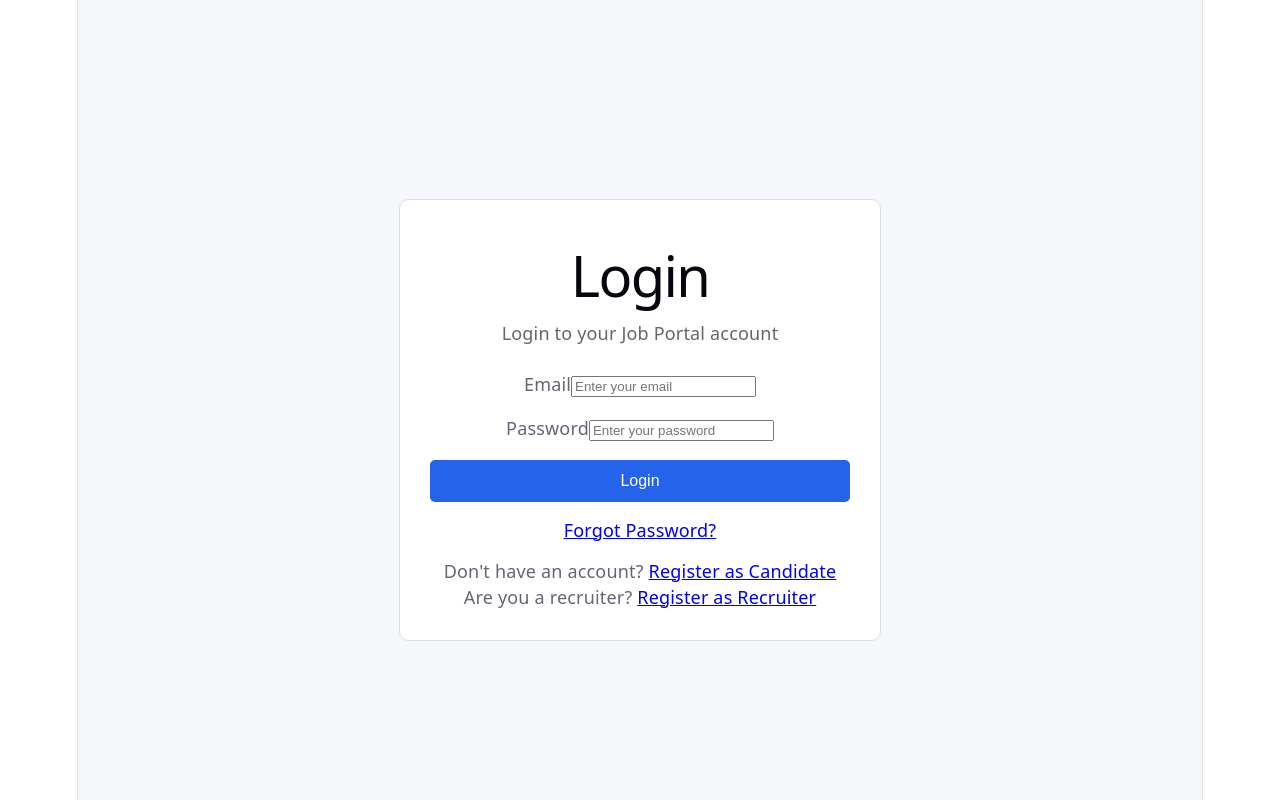
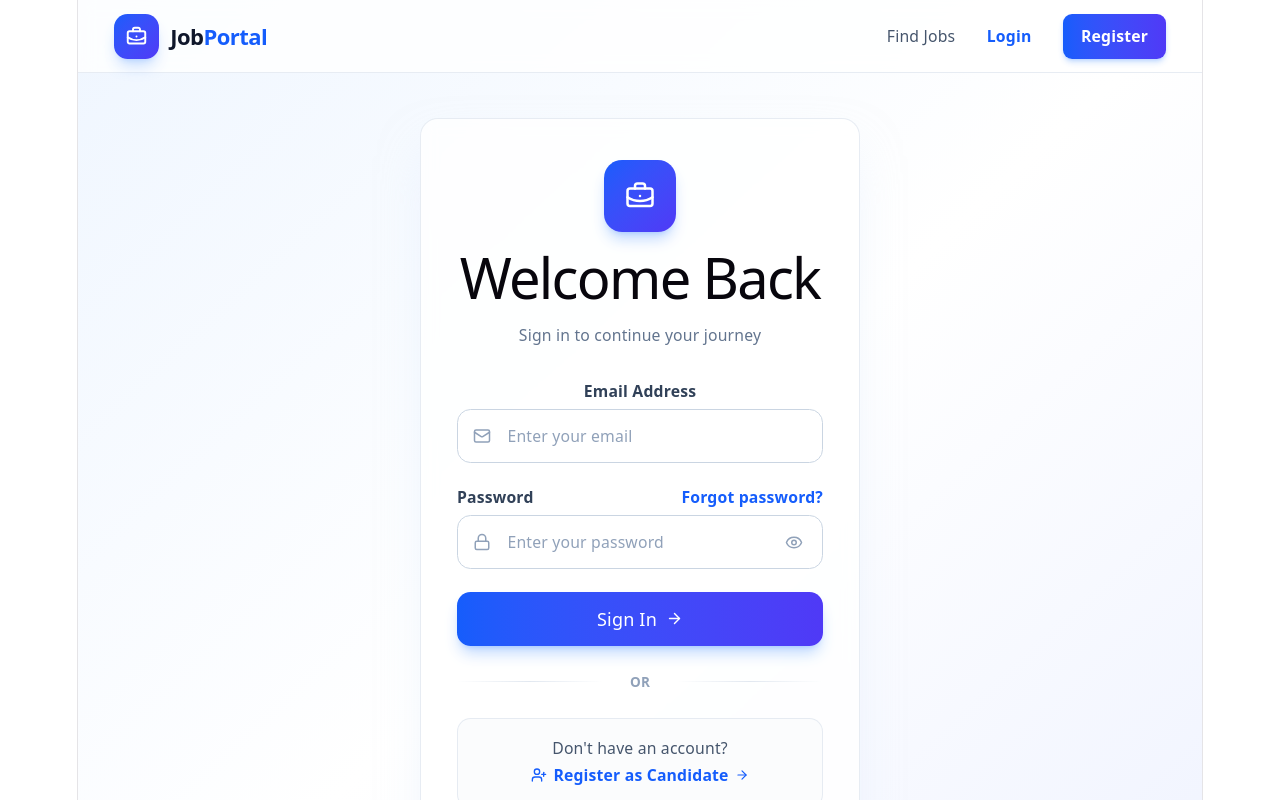
Before and after one commit to kiran-mankani/job-portal-frontend, a React app: page / in a window 1280 px wide. Shown: the top 800 px of the page. Built offline with nearby package versions, Linux system fonts and the light colour scheme; the HTML template or start-up script is replaced by a standard one.

Commit message:
change text

```diff
--- a/package.json
+++ b/package.json
@@ -11,6 +11,7 @@
   },
   "dependencies": {
     "@reduxjs/toolkit": "^2.12.0",
+    "@tailwindcss/vite": "^4.3.3",
     "axios": "^1.20.0",
     "lucide-react": "^1.39.0",
     "react": "^19.2.8",
@@ -19,6 +20,7 @@
     "react-hot-toast": "^2.6.0",
     "react-redux": "^9.3.0",
     "react-router-dom": "^7.18.3",
+    "tailwindcss": "^4.3.3",
     "zustand": "^5.0.15"
   },
   "devDependencies": {
--- a/src/index.css
+++ b/src/index.css
@@ -1,4 +1,50 @@
+@import "tailwindcss";
+
 :root {
+  --text: #6b6375;
+  --text-h: #08060d;
+  --bg: #fff;
+  --border: #e5e4e7;
+  --code-bg: #f4f3ec;
+  --accent: #aa3bff;
+  --accent-bg: rgba(170, 59, 255, 0.1);
+  --accent-border: rgba(170, 59, 255, 0.5);
+  --social-bg: rgba(244, 243, 236, 0.5);
+
+  --shadow:
+    rgba(0, 0, 0, 0.1) 0 10px 15px -3px,
+    rgba(0, 0, 0, 0.05) 0 4px 6px -2px;
+
+  --sans: system-ui, "Segoe UI", Roboto, sans-serif;
+  --heading: system-ui, "Segoe UI", Roboto, sans-serif;
+  --mono: ui-monospace, Consolas, monospace;
+
+  font: 18px/145% var(--sans);
+  letter-spacing: 0.18px;
+  color-scheme: light dark;
+  color: var(--text);
+  background: var(--bg);
+  font-synthesis: none;
+  text-rendering: optimizeLegibility;
+  -webkit-font-smoothing: antialiased;
+  -moz-osx-font-smoothing: grayscale;
+}
+
+body {
+  margin: 0;
+}
+
+#root {
+  width: 1126px;
+  max-width: 100%;
+  margin: 0 auto;
+  text-align: center;
+  border-inline: 1px solid var(--border);
+  min-height: 100svh;
+  display: flex;
+  flex-direction: column;
+  box-sizing: border-box;
+}:root {
   --text: #6b6375;
   --text-h: #08060d;
   --bg: #fff;
--- a/src/pages/auth/Login.jsx
+++ b/src/pages/auth/Login.jsx
@@ -1,6 +1,16 @@
 import { useState } from "react";
 import { Link, useNavigate } from "react-router-dom";
 import { useDispatch, useSelector } from "react-redux";
+import {
+  Eye,
+  EyeOff,
+  Mail,
+  Lock,
+  BriefcaseBusiness,
+  ArrowRight,
+  UserPlus,
+  Building2,
+} from "lucide-react";
 
 import {
   loginUser,
@@ -11,9 +21,9 @@ function Login() {
   const navigate = useNavigate();
   const dispatch = useDispatch();
 
-  const { loading, error } = useSelector(
-    (state) => state.auth
-  );
+  const { loading, error } = useSelector((state) => state.auth);
+
+  const [showPassword, setShowPassword] = useState(false);
 
   const [formData, setFormData] = useState({
     email: "",
@@ -26,7 +36,6 @@ function Login() {
       [e.target.name]: e.target.value,
     });
 
-    // Old error clear
     if (error) {
       dispatch(clearAuthError());
     }
@@ -40,7 +49,6 @@ function Login() {
     if (loginUser.fulfilled.match(result)) {
       const user = result.payload.user;
 
-      // Redirect according to role
       if (user?.role === "recruiter") {
         navigate("/recruiter/dashboard");
       } else if (user?.role === "admin") {
@@ -52,133 +60,243 @@ function Login() {
   };
 
   return (
-    <div style={styles.container}>
-      <div style={styles.card}>
-        <h1>Login</h1>
+    <div className="min-h-screen bg-gradient-to-br from-blue-50 via-white to-indigo-50">
+      {/* ================= NAVBAR ================= */}
+      <header className="border-b border-slate-200/80 bg-white/80 backdrop-blur-sm">
+        <div className="mx-auto flex h-[72px] max-w-7xl items-center justify-between px-4 sm:px-6 lg:px-8">
+          {/* Logo */}
+          <Link
+            to="/"
+            className="group flex items-center gap-2.5"
+          >
+            <div className="flex h-10 w-10 items-center justify-center rounded-xl bg-gradient-to-br from-blue-600 to-indigo-600 text-white shadow-lg shadow-blue-500/25 transition group-hover:shadow-blue-500/40">
+              <BriefcaseBusiness size={21} strokeWidth={2.2} />
+            </div>
 
-        <p style={styles.subtitle}>
-          Login to your Job Portal account
+            <span className="text-[22px] font-bold tracking-tight text-slate-900">
+              Job<span className="text-blue-600">Portal</span>
+            </span>
+          </Link>
+
+          {/* Navigation */}
+          <nav className="flex items-center gap-3 sm:gap-7">
+            <Link
+              to="/jobs"
+              className="hidden text-sm font-medium text-slate-600 transition hover:text-blue-600 sm:block"
+            >
+              Find Jobs
+            </Link>
+
+            <Link
+              to="/login"
+              className="text-sm font-semibold text-blue-600"
+            >
+              Login
+            </Link>
+
+            <Link
+              to="/register"
+              className="rounded-lg bg-gradient-to-r from-blue-600 to-indigo-600 px-4 py-2.5 text-sm font-semibold text-white shadow-md shadow-blue-500/25 transition hover:shadow-blue-500/35 hover:scale-[1.02]"
+            >
+              Register
+            </Link>
+          </nav>
+        </div>
+      </header>
+
+      {/* ================= MAIN ================= */}
+      <main className="flex min-h-[calc(100vh-72px)] items-center justify-center px-4 py-8 sm:py-10">
+        <div className="w-full max-w-[440px]">
+          {/* ================= LOGIN CARD ================= */}
+          <div className="rounded-2xl border border-slate-200/80 bg-white/80 backdrop-blur-sm px-6 py-8 shadow-2xl shadow-blue-100/50 sm:px-8 sm:py-9 transition-all duration-300 hover:shadow-blue-200/40">
+
+            {/* Heading */}
+            <div className="mb-7 text-center">
+              <div className="mx-auto mb-4 flex h-16 w-16 items-center justify-center rounded-2xl bg-gradient-to-br from-blue-600 to-indigo-600 text-white shadow-lg shadow-blue-500/30">
+                <BriefcaseBusiness size={30} strokeWidth={2} />
+              </div>
+
+              <h1 className="text-[30px] font-bold tracking-tight text-slate-900 sm:text-[32px]">
+                Welcome Back
+              </h1>
+
+              <p className="mt-1.5 text-sm leading-6 text-slate-500">
+                Sign in to continue your journey
               </p>
+            </div>
 
+            {/* ================= ERROR ================= */}
             {error && (
-          <div style={styles.error}>
+              <div className="mb-5 flex items-start gap-2 rounded-xl border border-red-200 bg-red-50/80 px-4 py-3 text-sm font-medium leading-5 text-red-600 backdrop-blur-sm">
+                <span className="text-red-400 mt-0.5">⚠️</span>
                 {error}
               </div>
             )}
 
-        <form onSubmit={handleSubmit}>
-          <div style={styles.field}>
-            <label>Email</label>
+            {/* ================= FORM ================= */}
+            <form onSubmit={handleSubmit} className="space-y-5">
+
+              {/* Email */}
+              <div>
+                <label
+                  htmlFor="email"
+                  className="mb-1.5 block text-sm font-semibold text-slate-700"
+                >
+                  Email Address
+                </label>
+
+                <div className="relative group">
+                  <Mail
+                    size={18}
+                    strokeWidth={2}
+                    className="absolute left-3.5 top-1/2 -translate-y-1/2 text-slate-400 transition group-hover:text-blue-500"
+                  />
 
                   <input
+                    id="email"
                     type="email"
                     name="email"
                     value={formData.email}
                     onChange={handleChange}
                     placeholder="Enter your email"
                     required
+                    autoComplete="email"
+                    className="h-12 w-full rounded-xl border border-slate-300 bg-white/50 pl-11 pr-4 text-sm text-slate-900 outline-none transition placeholder:text-slate-400 hover:border-slate-400 focus:border-blue-500 focus:ring-4 focus:ring-blue-500/10 focus:bg-white"
                   />
                 </div>
+              </div>
 
-          <div style={styles.field}>
-            <label>Password</label>
+              {/* Password */}
+              <div>
+                <div className="mb-1.5 flex items-center justify-between">
+                  <label
+                    htmlFor="password"
+                    className="block text-sm font-semibold text-slate-700"
+                  >
+                    Password
+                  </label>
+
+                  <Link
+                    to="/forgot-password"
+                    className="text-sm font-semibold text-blue-600 transition hover:text-blue-700 hover:underline"
+                  >
+                    Forgot password?
+                  </Link>
+                </div>
+
+                <div className="relative group">
+                  <Lock
+                    size={18}
+                    strokeWidth={2}
+                    className="absolute left-3.5 top-1/2 -translate-y-1/2 text-slate-400 transition group-hover:text-blue-500"
+                  />
 
                   <input
-              type="password"
+                    id="password"
+                    type={showPassword ? "text" : "password"}
                     name="password"
                     value={formData.password}
                     onChange={handleChange}
                     placeholder="Enter your password"
                     required
+                    autoComplete="current-password"
+                    className="h-12 w-full rounded-xl border border-slate-300 bg-white/50 pl-11 pr-12 text-sm text-slate-900 outline-none transition placeholder:text-slate-400 hover:border-slate-400 focus:border-blue-500 focus:ring-4 focus:ring-blue-500/10 focus:bg-white"
                   />
+
+                  <button
+                    type="button"
+                    onClick={() => setShowPassword(!showPassword)}
+                    className="absolute right-3.5 top-1/2 -translate-y-1/2 rounded-md p-1 text-slate-400 transition hover:bg-slate-100 hover:text-slate-600"
+                    aria-label={
+                      showPassword
+                        ? "Hide password"
+                        : "Show password"
+                    }
+                  >
+                    {showPassword ? (
+                      <EyeOff size={18} />
+                    ) : (
+                      <Eye size={18} />
+                    )}
+                  </button>
+                </div>
               </div>
 
+              {/* ================= SIGN IN BUTTON (ENHANCED) ================= */}
               <button
                 type="submit"
                 disabled={loading}
-            style={{
-              ...styles.button,
-              opacity: loading ? 0.7 : 1,
-            }}
+                className="h-12 w-full rounded-xl bg-gradient-to-r from-blue-600 to-indigo-600 text-white shadow-lg shadow-blue-500/30 transition-all hover:shadow-blue-500/40 hover:scale-[1.02] active:scale-[0.98] focus:outline-none focus:ring-4 focus:ring-blue-500/20 disabled:cursor-not-allowed disabled:opacity-60 disabled:hover:scale-100"
               >
-            {loading ? "Logging in..." : "Login"}
+                <span className="flex items-center justify-center">
+                  {loading ? (
+                    <>
+                      <span className="mr-2 h-4 w-4 animate-spin rounded-full border-2 border-white border-t-transparent" />
+                      Logging in...
+                    </>
+                  ) : (
+                    <>
+                      Sign In
+                      <ArrowRight
+                        size={17}
+                        className="ml-2 transition group-hover:translate-x-1"
+                      />
+                    </>
+                  )}
+                </span>
               </button>
             </form>
 
-        <div style={styles.links}>
-          <Link to="/forgot-password">
-            Forgot Password?
+            {/* ================= DIVIDER (ENHANCED) ================= */}
+            <div className="my-6 flex items-center gap-4">
+              <div className="h-px flex-1 bg-gradient-to-r from-transparent via-slate-200 to-transparent" />
+              <span className="bg-white px-2 text-xs font-semibold text-slate-400">
+                OR
+              </span>
+              <div className="h-px flex-1 bg-gradient-to-r from-transparent via-slate-200 to-transparent" />
+            </div>
+
+            {/* ================= CANDIDATE REGISTER (ENHANCED WITH ICON) ================= */}
+            <div className="group rounded-xl border border-slate-200/80 bg-slate-50/50 px-4 py-4 text-center transition hover:border-blue-200 hover:bg-blue-50/30">
+              <p className="text-sm text-slate-600">
+                Don't have an account?
+              </p>
+
+              <Link
+                to="/register"
+                className="mt-1 inline-flex items-center gap-1.5 text-sm font-semibold text-blue-600 transition group-hover:text-blue-700"
+              >
+                <UserPlus size={16} className="transition group-hover:scale-110" />
+                Register as Candidate
+                <ArrowRight size={14} className="transition group-hover:translate-x-0.5" />
               </Link>
             </div>
 
-        <p>
-          Don't have an account?{" "}
-          <Link to="/register">
-            Register as Candidate
-          </Link>
+            {/* ================= RECRUITER REGISTER (ENHANCED WITH ICON) ================= */}
+            <div className="mt-3 group rounded-xl border border-slate-200/80 bg-slate-50/50 px-4 py-4 text-center transition hover:border-indigo-200 hover:bg-indigo-50/30">
+              <p className="text-sm text-slate-600">
+                Are you a recruiter?
               </p>
 
-        <p>
-          Are you a recruiter?{" "}
-          <Link to="/recruiter-register">
+              <Link
+                to="/recruiter-register"
+                className="mt-1 inline-flex items-center gap-1.5 text-sm font-semibold text-indigo-600 transition group-hover:text-indigo-700"
+              >
+                <Building2 size={16} className="transition group-hover:scale-110" />
                 Register as Recruiter
+                <ArrowRight size={14} className="transition group-hover:translate-x-0.5" />
               </Link>
+            </div>
+          </div>
+
+          {/* Footer */}
+          <p className="mt-6 pb-4 text-center text-xs text-slate-400">
+            © {new Date().getFullYear()} JobPortal. All rights reserved.
           </p>
         </div>
+      </main>
     </div>
   );
 }
 
-const styles = {
-  container: {
-    minHeight: "100vh",
-    display: "flex",
-    justifyContent: "center",
-    alignItems: "center",
-    padding: "20px",
-    background: "#f5f7fb",
-  },
-
-  card: {
-    width: "100%",
-    maxWidth: "420px",
-    padding: "30px",
-    border: "1px solid #ddd",
-    borderRadius: "10px",
-    background: "#fff",
-  },
-
-  subtitle: {
-    color: "#666",
-    marginBottom: "25px",
-  },
-
-  field: {
-    marginBottom: "18px",
-  },
-
-  error: {
-    padding: "10px",
-    marginBottom: "15px",
-    background: "#ffe5e5",
-    color: "#c00",
-    borderRadius: "5px",
-  },
-
-  button: {
-    width: "100%",
-    padding: "12px",
-    border: "none",
-    borderRadius: "5px",
-    cursor: "pointer",
-    background: "#2563eb",
-    color: "#fff",
-    fontSize: "16px",
-  },
-
-  links: {
-    margin: "15px 0",
-  },
-};
-
 export default Login;
```
Also changed, not shown: vite.config.js (+8 -5 lines), 1 other file (tests, documents, lock files or other folders). Lines whose indentation alone changed are shown as unchanged.
